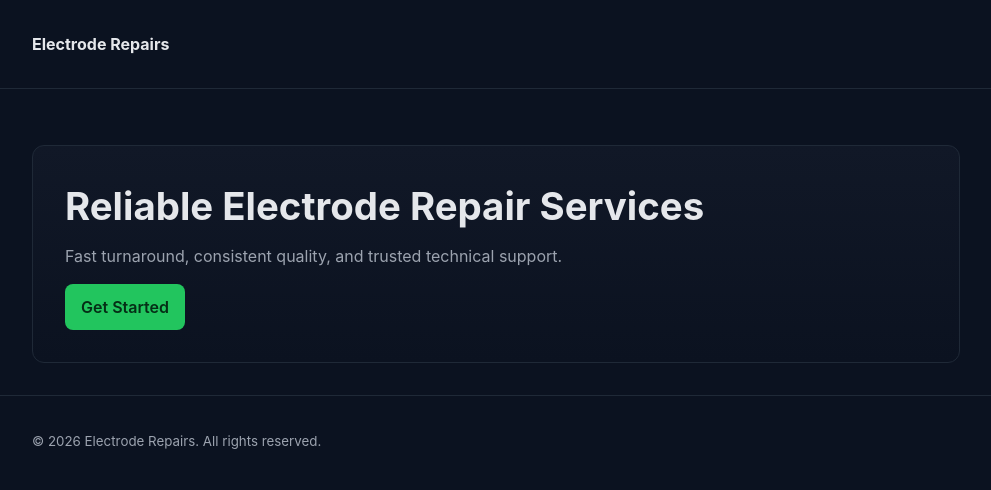
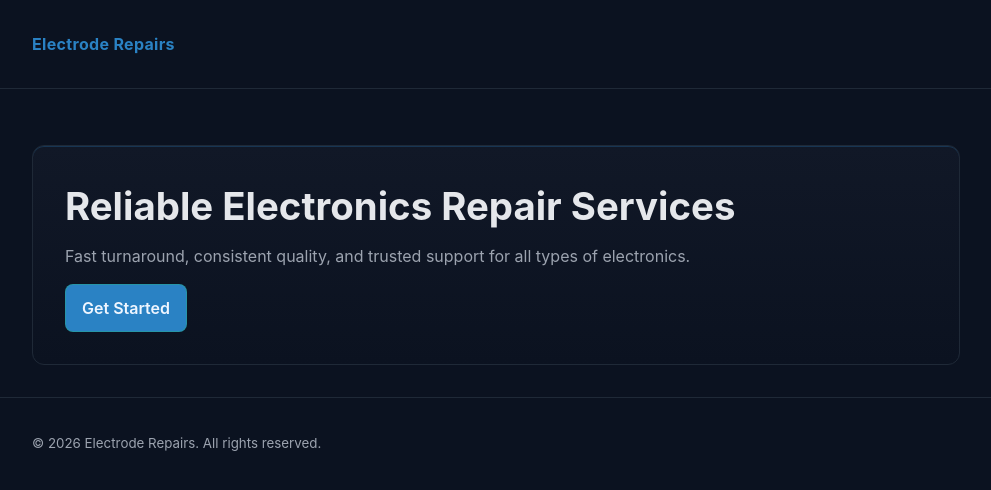
Before and after one commit to danielwadeheat/ElectrodeRepairs, a plain HTML site: page index.html in a window 1280 px wide. Shown: the whole page, without its empty margins (144-1135 px from the left). Drawn offline with Linux system fonts and the light colour scheme.

Commit message:
created basic html home page with modern head metadata.  Moved inline css to home css file and added electrode images to assets.  Added the light blue color as primary to :root.  Moved global :root variables to base.css and added stylesheet links to index.html.  Changed copywriting to match and make more sense.

```diff
--- a/css/base.css
+++ b/css/base.css
@@ -0,0 +1,8 @@
+:root {
+  --bg: #0b1220;
+  --fg: #e5e7eb;
+  --muted: #9ca3af;
+  --card: #111827;
+  --primary: #2a82c4;
+  --accent: #22c55e;
+}
--- a/css/home.css
+++ b/css/home.css
@@ -0,0 +1,53 @@
+* { box-sizing: border-box; }
+body {
+margin: 0;
+font-family: -apple-system, BlinkMacSystemFont, "Segoe UI", Roboto, Helvetica, Arial, sans-serif;
+background: var(--bg);
+color: var(--fg);
+line-height: 1.5;
+}
+
+.container {
+max-width: 960px;
+margin: 0 auto;
+padding: 2rem 1rem;
+}
+
+header, footer {
+border-bottom: 1px solid #1f2937;
+}
+
+header strong {
+color: var(--primary);
+letter-spacing: 0.02em;
+}
+
+footer {
+border-top: 1px solid #1f2937;
+border-bottom: 0;
+color: var(--muted);
+}
+
+.hero {
+background: linear-gradient(180deg, #111827 0%, #0b1220 100%);
+border: 1px solid #1f2937;
+border-radius: 12px;
+box-shadow: inset 0 1px 0 rgba(42, 130, 196, 0.28);
+padding: 2rem;
+margin-top: 1.5rem;
+}
+
+h1 { margin: 0 0 0.5rem; font-size: clamp(1.8rem, 3vw, 2.5rem); }
+p { margin: 0; color: var(--muted); }
+
+.cta {
+display: inline-block;
+margin-top: 1rem;
+padding: 0.7rem 1rem;
+border-radius: 8px;
+background: var(--primary);
+border: 1px solid rgba(34, 197, 94, 0.28);
+color: #eff6ff;
+text-decoration: none;
+font-weight: 600;
+}
--- a/index.html
+++ b/index.html
@@ -4,29 +4,31 @@
     <meta charset="utf-8" />
     <meta name="viewport" content="width=device-width, initial-scale=1" />
     <meta name="color-scheme" content="light dark" />
-    <meta name="theme-color" content="#0f172a" />
+    <meta name="theme-color" content="#2a82c4" />
 
     <title>Electrode Repairs | Home</title>
     <meta
       name="description"
-      content="Professional electrode repair services and support."
+      content="Professional electronics repair services, maintenance, and technical support."
     />
     <meta
       name="keywords"
-      content="electrode repairs, maintenance, industrial service"
+      content="electronics repairs, maintenance, technical support, device service"
     />
     <meta name="author" content="Electrode Repairs" />
     <meta name="robots" content="index, follow" />
 
     <link rel="canonical" href="https://example.com/" />
     <link rel="icon" href="/favicon.ico" />
+    <link rel="stylesheet" href="css/base.css" />
+    <link rel="stylesheet" href="css/home.css" />
 
     <!-- Open Graph -->
     <meta property="og:type" content="website" />
     <meta property="og:title" content="Electrode Repairs | Home" />
     <meta
       property="og:description"
-      content="Professional electrode repair services and support."
+      content="Professional electronics repair services, maintenance, and technical support."
     />
     <meta property="og:url" content="https://example.com/" />
     <meta property="og:image" content="https://example.com/og-image.jpg" />
@@ -36,66 +38,10 @@
     <meta name="twitter:title" content="Electrode Repairs | Home" />
     <meta
       name="twitter:description"
-      content="Professional electrode repair services and support."
+      content="Professional electronics repair services, maintenance, and technical support."
     />
     <meta name="twitter:image" content="https://example.com/og-image.jpg" />
 
-    <style>
-      :root {
-        --bg: #0b1220;
-        --fg: #e5e7eb;
-        --muted: #9ca3af;
-        --card: #111827;
-        --accent: #22c55e;
-      }
-
-      * { box-sizing: border-box; }
-      body {
-        margin: 0;
-        font-family: -apple-system, BlinkMacSystemFont, "Segoe UI", Roboto, Helvetica, Arial, sans-serif;
-        background: var(--bg);
-        color: var(--fg);
-        line-height: 1.5;
-      }
-
-      .container {
-        max-width: 960px;
-        margin: 0 auto;
-        padding: 2rem 1rem;
-      }
-
-      header, footer {
-        border-bottom: 1px solid #1f2937;
-      }
-
-      footer {
-        border-top: 1px solid #1f2937;
-        border-bottom: 0;
-        color: var(--muted);
-      }
-
-      .hero {
-        background: linear-gradient(180deg, #111827 0%, #0b1220 100%);
-        border: 1px solid #1f2937;
-        border-radius: 12px;
-        padding: 2rem;
-        margin-top: 1.5rem;
-      }
-
-      h1 { margin: 0 0 0.5rem; font-size: clamp(1.8rem, 3vw, 2.5rem); }
-      p { margin: 0; color: var(--muted); }
-
-      .cta {
-        display: inline-block;
-        margin-top: 1rem;
-        padding: 0.7rem 1rem;
-        border-radius: 8px;
-        background: var(--accent);
-        color: #052e16;
-        text-decoration: none;
-        font-weight: 600;
-      }
-    </style>
   </head>
 
   <body>
@@ -107,8 +53,8 @@
 
     <main class="container">
       <section class="hero">
-        <h1>Reliable Electrode Repair Services</h1>
-        <p>Fast turnaround, consistent quality, and trusted technical support.</p>
+        <h1>Reliable Electronics Repair Services</h1>
+        <p>Fast turnaround, consistent quality, and trusted support for all types of electronics.</p>
         <a class="cta" href="#contact">Get Started</a>
       </section>
     </main>
```
Also changed, not shown: assets/Full Building Front June 2025.jpg (added), assets/Logo FULL Negative.png (added), assets/Logo FULL.png (added), 1 other file.
